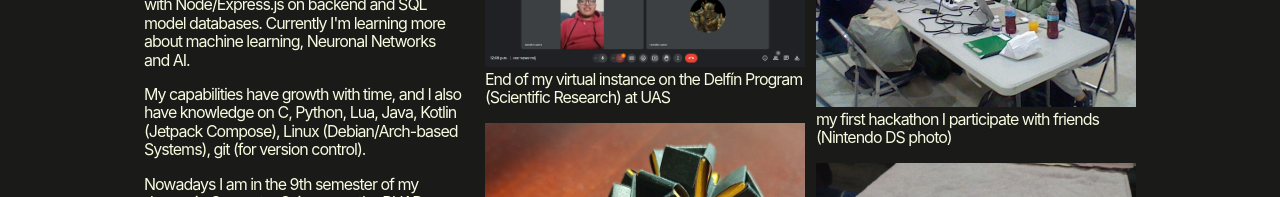
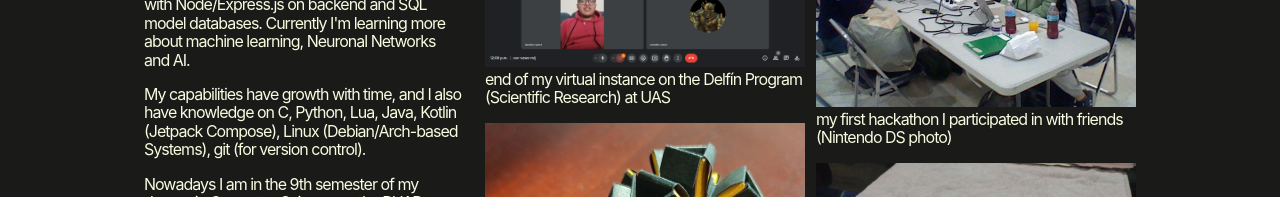
Before and after one commit to renatosanz/my-portfolio, a React (Vite) app: page /about in a window 1280 px wide. Shown: the part 325-522 px from the top of the page. Built offline with nearby package versions, Linux system fonts and the light colour scheme; a web font is replaced by a local one.

Commit message:
misspelling errors fixed

```diff
--- a/src/About/About.tsx
+++ b/src/About/About.tsx
@@ -22,7 +22,7 @@ export default function About({ colorScheme }: AboutProps) {
     {
       image: DelfinIMG,
       description:
-        "End of my virtual instance on the Delfín Program (Scientific Research) at UAS",
+        "end of my virtual instance on the Delfín Program (Scientific Research) at UAS",
     },
     {
       image: Origami1,
@@ -35,7 +35,7 @@ export default function About({ colorScheme }: AboutProps) {
     {
       image: Hackathon,
       description:
-        "my first hackathon I participate with friends (Nintendo DS photo)",
+        "my first hackathon I participated in with friends (Nintendo DS photo)",
     },
     {
       image: Origami3,
```
